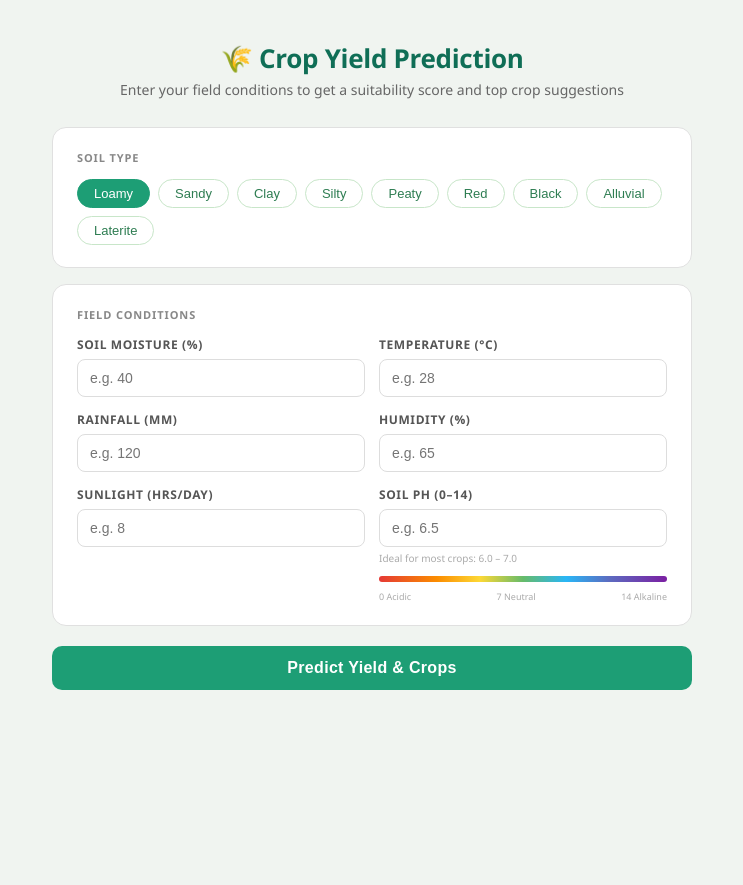
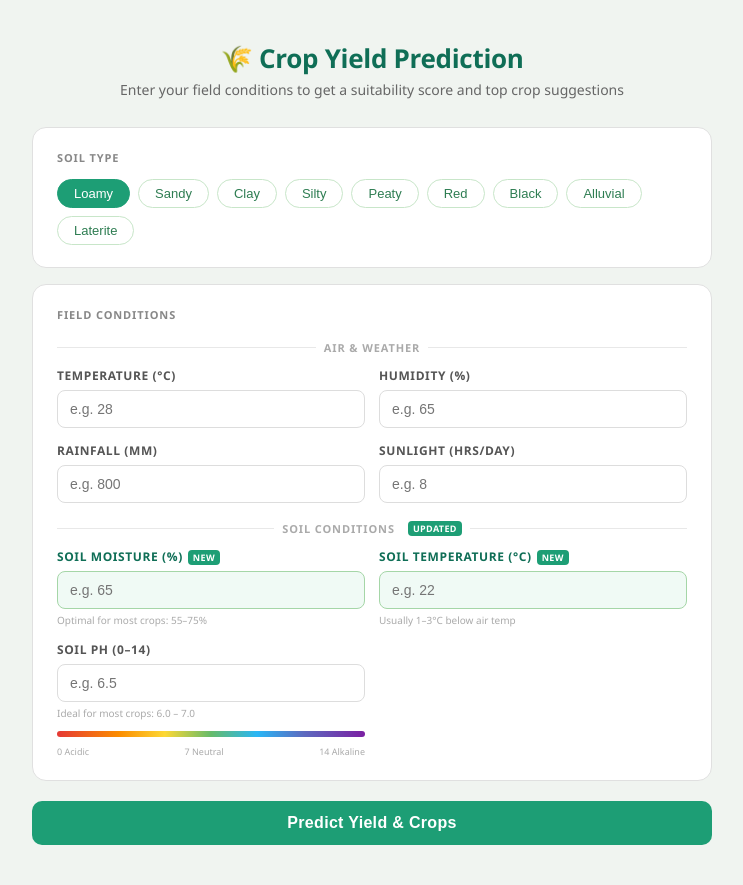
Before and after one commit to mokaabhiram2k6-dev/crop-yield-prediction, a Flask app: page / in a window 1280 px wide. Shown: the whole page, without its empty margins (268-1011 px from the left). Before the commit the page ends 690 px from the top, so only its background shows below. Run offline with Flask 3, Linux system fonts and the light colour scheme.

Commit message:
Update index.html

```diff
--- a/templates/index.html
+++ b/templates/index.html
@@ -16,7 +16,7 @@
     }
 
     .container {
-      max-width: 640px;
+      max-width: 680px;
       margin: 0 auto;
     }
 
@@ -70,13 +70,32 @@
     .pill:hover { background: #e8f5e9; }
     .pill.active { background: #1d9e75; color: #fff; border-color: #1d9e75; }
 
+    /* Section divider inside card */
+    .section-divider {
+      font-size: 11px;
+      font-weight: 700;
+      text-transform: uppercase;
+      letter-spacing: 0.08em;
+      color: #aaa;
+      margin: 18px 0 12px;
+      display: flex;
+      align-items: center;
+      gap: 8px;
+    }
+    .section-divider::before,
+    .section-divider::after {
+      content: '';
+      flex: 1;
+      height: 1px;
+      background: #e8e8e8;
+    }
+
     /* Form grid */
     .grid2 {
       display: grid;
       grid-template-columns: 1fr 1fr;
       gap: 14px;
     }
-    .full { grid-column: 1 / -1; }
     .field { display: flex; flex-direction: column; gap: 6px; }
     .field label {
       font-size: 12px;
@@ -96,7 +115,23 @@
     }
     .field input:focus { border-color: #1d9e75; }
 
-    /* pH hint */
+    /* New field highlight */
+    .field.new-field input { border-color: #a5d6a7; background: #f0faf5; }
+    .field.new-field label { color: #0f6e56; }
+    .new-badge {
+      display: inline-block;
+      font-size: 9px;
+      font-weight: 700;
+      background: #1d9e75;
+      color: #fff;
+      border-radius: 4px;
+      padding: 1px 5px;
+      margin-left: 5px;
+      vertical-align: middle;
+      letter-spacing: 0.04em;
+    }
+
+    /* hint */
     .hint {
       font-size: 10px;
       color: #aaa;
@@ -109,13 +144,8 @@
       border-radius: 99px;
       margin-top: 5px;
       background: linear-gradient(to right,
-        #e53935 0%,
-        #fb8c00 20%,
-        #fdd835 35%,
-        #66bb6a 50%,
-        #29b6f6 65%,
-        #5c6bc0 80%,
-        #7b1fa2 100%
+        #e53935 0%, #fb8c00 20%, #fdd835 35%,
+        #66bb6a 50%, #29b6f6 65%, #5c6bc0 80%, #7b1fa2 100%
       );
     }
     .ph-labels {
@@ -155,7 +185,7 @@
       margin-top: 16px;
     }
 
-    /* Yield score banner */
+    /* Score banner */
     .yield-banner {
       background: linear-gradient(135deg, #e8f5e9 0%, #c8e6c9 100%);
       border: 1.5px solid #a5d6a7;
@@ -171,7 +201,31 @@
     .yield-label { font-size: 14px; color: #2e7d52; font-weight: 500; }
     .yield-value { font-size: 36px; font-weight: 700; color: #0f6e56; }
     .yield-unit  { font-size: 14px; color: #2e7d52; }
-    .yield-note  { font-size: 11px; color: #4caf50; margin-top: 4px; }
+
+    /* Score bar */
+    .score-bar-wrap {
+      margin-top: 10px;
+    }
+    .score-bar-bg {
+      background: #b2dfdb;
+      border-radius: 99px;
+      height: 8px;
+      overflow: hidden;
+    }
+    .score-bar-fill {
+      height: 100%;
+      border-radius: 99px;
+      background: linear-gradient(to right, #1d9e75, #0f6e56);
+      transition: width 0.5s ease;
+    }
+    .score-bar-labels {
+      display: flex;
+      justify-content: space-between;
+      font-size: 9px;
+      color: #81c784;
+      margin-top: 3px;
+    }
+    .yield-note  { font-size: 11px; color: #4caf50; margin-top: 6px; }
 
     /* Section heading */
     .section-heading {
@@ -202,11 +256,7 @@
       font-weight: 700;
       color: #1a1a1a;
     }
-    .crop-badges {
-      display: flex;
-      gap: 6px;
-      align-items: center;
-    }
+    .crop-badges { display: flex; gap: 6px; align-items: center; }
     .rank-badge {
       font-size: 11px;
       font-weight: 700;
@@ -295,28 +345,19 @@
           </button>
         {% endfor %}
       </div>
-      <input type="hidden" name="soil" id="soilInput"
-             value="{{ form.get('soil', 'loamy') }}">
+      <input type="hidden" name="soil" id="soilInput" value="{{ form.get('soil', 'loamy') }}">
     </div>
 
     <!-- Field conditions -->
     <div class="card">
       <p class="card-title">Field conditions</p>
+
+      <div class="section-divider">Air &amp; Weather</div>
       <div class="grid2">
-        <div class="field">
-          <label>Soil moisture (%)</label>
-          <input type="number" name="moisture" placeholder="e.g. 40"
-                 value="{{ form.get('moisture', '') }}" min="0" max="100" step="0.1" required>
-        </div>
         <div class="field">
           <label>Temperature (°C)</label>
           <input type="number" name="temperature" placeholder="e.g. 28"
                  value="{{ form.get('temperature', '') }}" min="-10" max="60" step="0.1" required>
-        </div>
-        <div class="field">
-          <label>Rainfall (mm)</label>
-          <input type="number" name="rainfall" placeholder="e.g. 120"
-                 value="{{ form.get('rainfall', '') }}" min="0" max="5000" step="0.1" required>
         </div>
         <div class="field">
           <label>Humidity (%)</label>
@@ -324,12 +365,31 @@
                  value="{{ form.get('humidity', '') }}" min="0" max="100" step="0.1" required>
         </div>
         <div class="field">
+          <label>Rainfall (mm)</label>
+          <input type="number" name="rainfall" placeholder="e.g. 800"
+                 value="{{ form.get('rainfall', '') }}" min="0" max="5000" step="0.1" required>
+        </div>
+        <div class="field">
           <label>Sunlight (hrs/day)</label>
           <input type="number" name="sunlight" placeholder="e.g. 8"
                  value="{{ form.get('sunlight', '') }}" min="0" max="24" step="0.1" required>
         </div>
+      </div>
 
-        <!-- ✅ pH field -->
+      <div class="section-divider">Soil Conditions <span class="new-badge">UPDATED</span></div>
+      <div class="grid2">
+        <div class="field new-field">
+          <label>Soil Moisture (%)<span class="new-badge">NEW</span></label>
+          <input type="number" name="soil_moisture" placeholder="e.g. 65"
+                 value="{{ form.get('soil_moisture', '') }}" min="0" max="100" step="0.1" required>
+          <span class="hint">Optimal for most crops: 55–75%</span>
+        </div>
+        <div class="field new-field">
+          <label>Soil Temperature (°C)<span class="new-badge">NEW</span></label>
+          <input type="number" name="soil_temperature" placeholder="e.g. 22"
+                 value="{{ form.get('soil_temperature', '') }}" min="-5" max="50" step="0.1" required>
+          <span class="hint">Usually 1–3°C below air temp</span>
+        </div>
         <div class="field">
           <label>Soil pH (0–14)</label>
           <input type="number" name="ph" id="phInput" placeholder="e.g. 6.5"
@@ -337,12 +397,9 @@
           <span class="hint">Ideal for most crops: 6.0 – 7.0</span>
           <div class="ph-bar"></div>
           <div class="ph-labels">
-            <span>0 Acidic</span>
-            <span>7 Neutral</span>
-            <span>14 Alkaline</span>
+            <span>0 Acidic</span><span>7 Neutral</span><span>14 Alkaline</span>
           </div>
         </div>
-
       </div>
     </div>
 
@@ -360,15 +417,31 @@
       <div class="yield-banner-row">
         <span class="yield-label">Suitability score</span>
         <span class="yield-value">{{ "{:,.0f}".format(result) }}</span>
-        <span class="yield-unit">pts</span>
+        <span class="yield-unit">/ 700 pts</span>
       </div>
-      <div class="yield-note">Higher score = better growing conditions based on your inputs</div>
+      <div class="score-bar-wrap">
+        <div class="score-bar-bg">
+          <div class="score-bar-fill" style="width: {{ [(result / 700 * 100), 100] | min | round(1) }}%"></div>
+        </div>
+        <div class="score-bar-labels">
+          <span>Poor</span><span>Fair</span><span>Good</span><span>Excellent</span>
+        </div>
+      </div>
+      <div class="yield-note">
+        {% set pct = (result / 700 * 100) | round(0) | int %}
+        {% if pct >= 80 %}🌟 Excellent growing conditions!
+        {% elif pct >= 60 %}✅ Good conditions — most crops will thrive.
+        {% elif pct >= 40 %}⚠️ Fair — consider improving soil moisture or pH.
+        {% else %}❌ Poor — significant adjustments recommended.
+        {% endif %}
+        ({{ pct }}% of optimal)
+      </div>
     </div>
 
     {% if crops %}
 
     {% if crops[0].confidence is not none %}
-    <p class="model-note">🤖 Predictions powered by Random Forest ML model</p>
+    <p class="model-note">🤖 Predictions powered by Random Forest ML model (6 features)</p>
     {% endif %}
 
     <p class="section-heading">Top 3 suggested crops</p>
```
